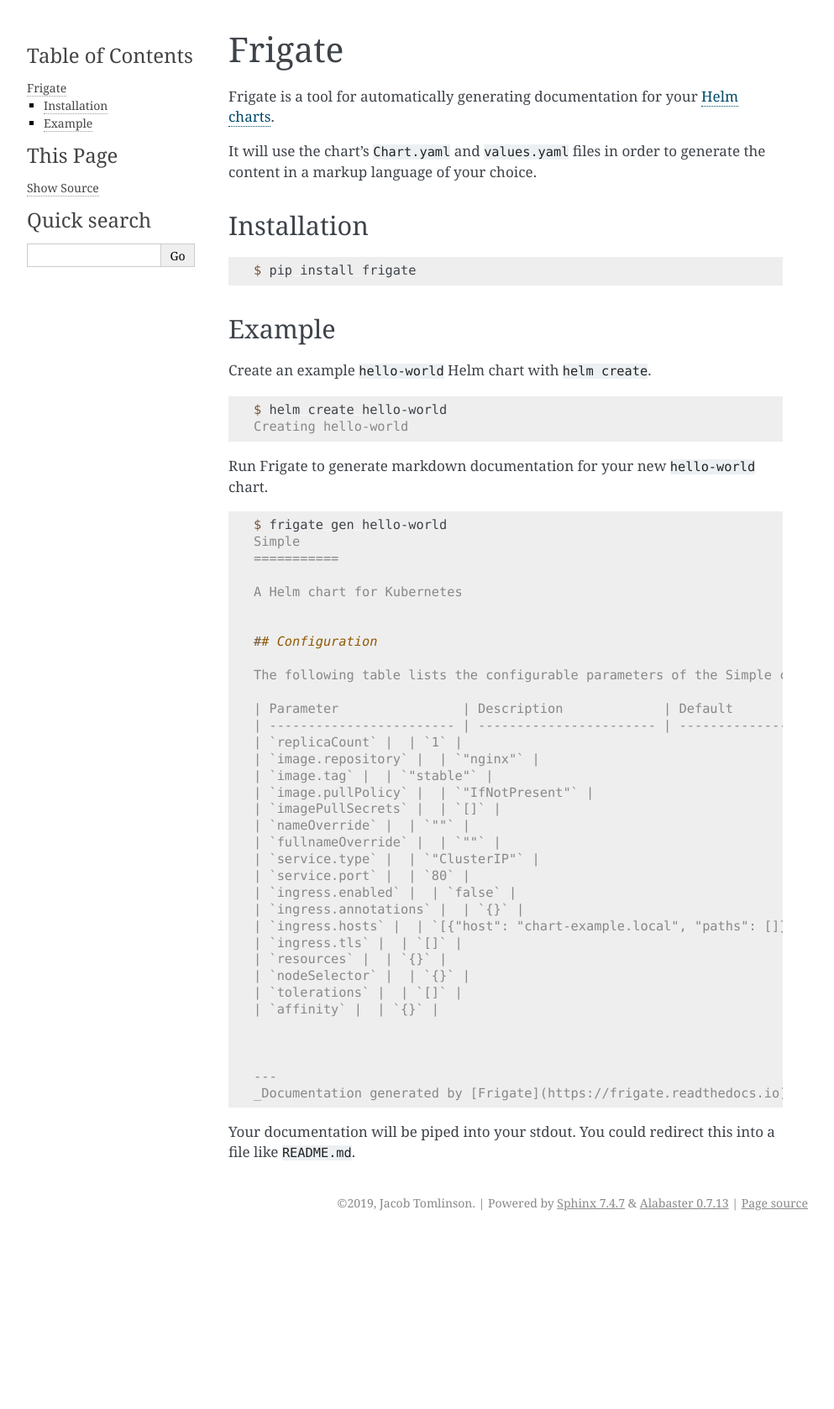
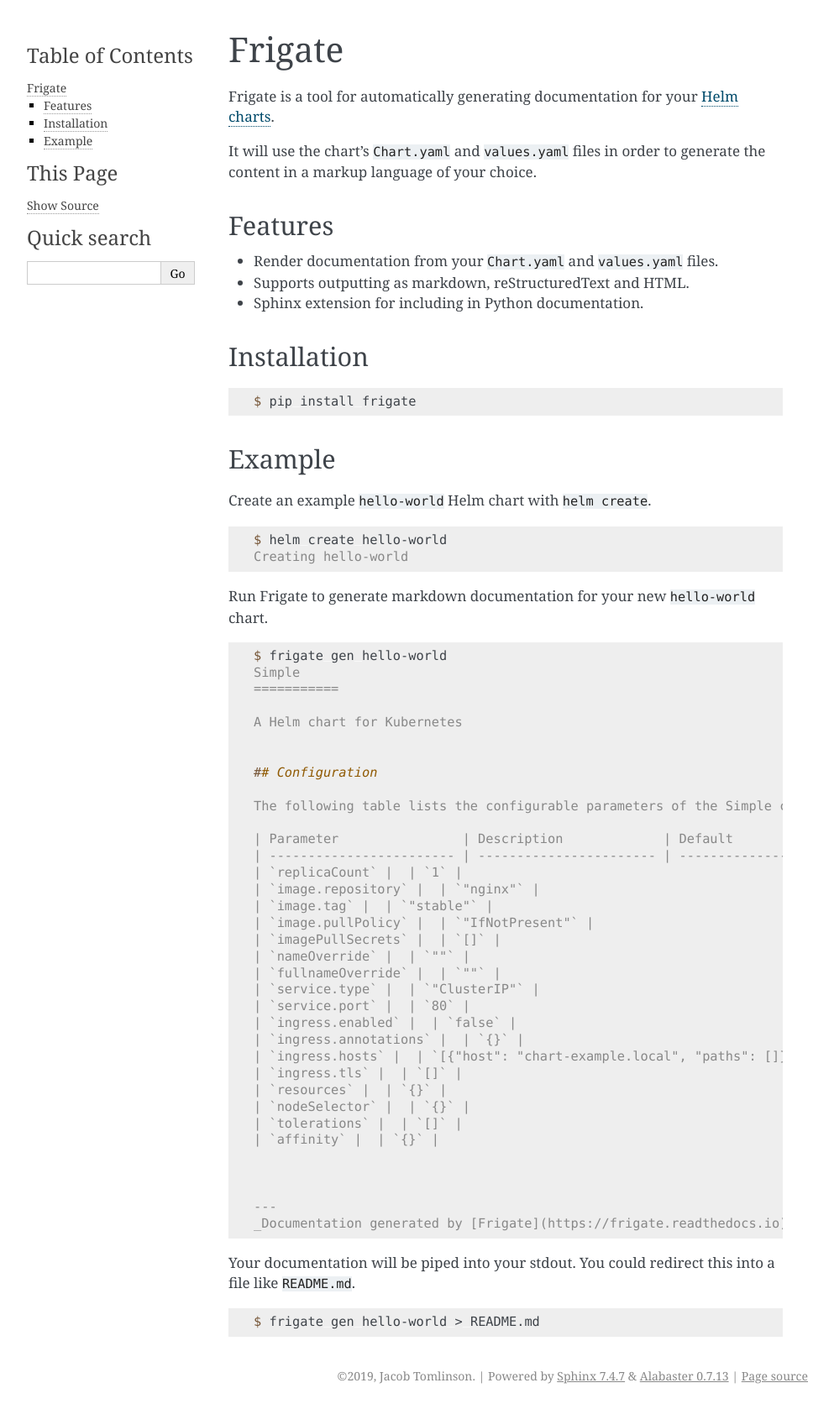
Before and after one commit to rapidsai/frigate, a Sphinx documentation site: the page built from docs/index.rst, in a window 1280 px wide. Shown: the whole page at 84% size, without its empty margins (148-1141 px from the left). Built offline with Sphinx 7.4.7, drawn with Linux system fonts in a browser that asks for light colours; before the commit the page ends 1472 px from its top, so only the background shows below that.

Commit message:
More docs tweaks

```diff
--- a/docs/customizing.rst
+++ b/docs/customizing.rst
@@ -67,6 +67,12 @@
 
 To do this place a valid jinja2 template in your helm chart directory named ``.frigate``. This template will then
 be used instead of any built in templates.
+
+.. code-block:: console
+
+   $ frigate gen hello-world
+
+If the ``hello-world`` chart contains a ``.frigate`` template file this will be used automatically.
 
 Available variables
 ^^^^^^^^^^^^^^^^^^^
--- a/docs/index.rst
+++ b/docs/index.rst
@@ -15,6 +15,13 @@
 
 It will use the chart's ``Chart.yaml`` and ``values.yaml`` files in order to
 generate the content in a markup language of your choice.
+
+Features
+--------
+
+- Render documentation from your ``Chart.yaml`` and ``values.yaml`` files.
+- Supports outputting as markdown, reStructuredText and HTML.
+- Sphinx extension for including in Python documentation.
 
 Installation
 ------------
@@ -74,3 +81,7 @@
    _Documentation generated by [Frigate](https://frigate.readthedocs.io)._
 
 Your documentation will be piped into your stdout. You could redirect this into a file like ``README.md``.
+
+.. code-block:: console
+
+   $ frigate gen hello-world > README.md
```
Also changed, not shown: README.md (+19 -0 lines).
